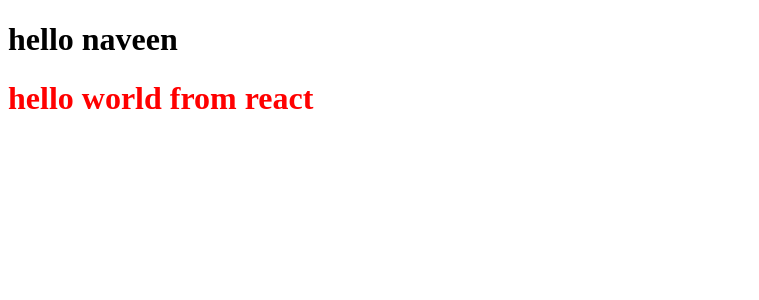
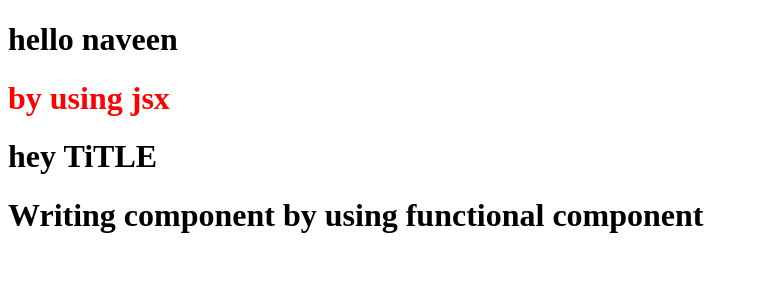
Before and after one commit to RashRashmi/Namaste-React, a React (Vite) app: page / in a window 1280 px wide. Shown: the top 300 px of the page, without its empty margins (0-759 px from the left). Built offline with nearby package versions, Linux system fonts and the light colour scheme.

Commit message:
Episode -3 Laying the foundation

```diff
--- a/App.js
+++ b/App.js
@@ -1,21 +1,40 @@
-import React from 'react';
+import React from "react";
 import ReactDOM from "react-dom/client";
 
-const heading = React.createElement(
-  "h1",
-  { id: "heading" },
-  "hello world from react"
-);
+// const heading = React.createElement(
+//   "h1",
+//   { id: "heading" },
+//   "hello world from react"
+// );
+// React.createElement => React elemement => JS Objects => html element  (render)
+// console.log(heading);
+//at the end of the React.createElement is just an object
 
-//this object is the place where ur providing attributes to the tag
+//JSX = JSX  is not  A html in js but it is a HTML  like syntax.
 
-console.log(heading);
-//at the end of the React.createElement is just an object
-//It basically creates javascript object. - this is the React element  this is not the actual fiull tag.
+//React Element
+const jsxHeading = <h1 id="heading">by using jsx</h1>;
+//JSX =>  React.createElement => React elemement => JS Objects => html element  (render)
+console.log(jsxHeading);
+
+const Title = function () {
+  return <h1>hey TiTLE</h1>;
+};
+
+//React component
+const HeadingComponent = () => {
+  return (
+    <div>
+        {jsxHeading}
+      <Title />
+      <h1>Writing component by using functional component</h1>
+    </div>
+  );
+};
 
 const root = ReactDOM.createRoot(document.getElementById("root"));
 
-root.render(heading);
+root.render(<HeadingComponent />);
 
 //this render method takes this object and convert in to heading h1 tag and put it in to the Dom.
 
--- a/index.html
+++ b/index.html
@@ -11,7 +11,7 @@
     <!-- <div id="'root"><h1>hello world</h1></div> -->
     <h1>hello naveen</h1>
     <div id="root">
-      <h1>rashmi</h1>
+      <h1>Not rendered properly </h1>
       <!-- whatever inside here is later replacing with root.render -->
     </div>
     <!-- <script>
--- a/package.json
+++ b/package.json
@@ -3,6 +3,8 @@
   "version": "1.0.0",
   "description": "This is Rashmitha, who is enrolled in Namaste React Course\"",
   "scripts": {
+    "start": "parcel index.html",
+    "build": "parcel build index.html",
     "test": "jest"
   },
   "repository": {
```
